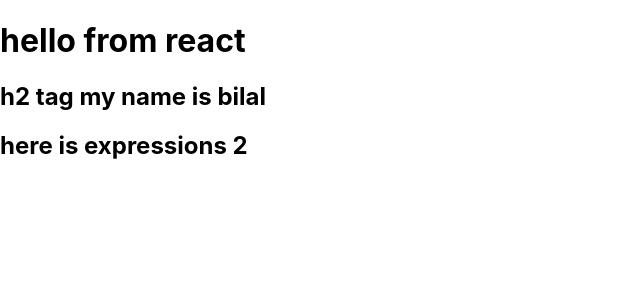
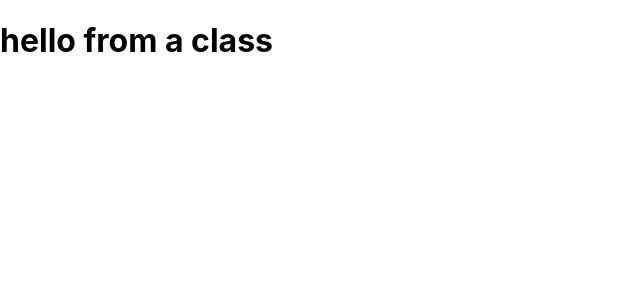
Before and after one commit to bilalgit98/ReactCrashCourse, a React (Create React App) app in the folder react-task-tracker/: page / in a window 1280 px wide. Shown: the top 300 px of the page, without its empty margins (0-640 px from the left). Built offline with nearby package versions, Linux system fonts and the light colour scheme.

Commit message:
Creating a Component

```diff
--- a/react-task-tracker/src/App.js
+++ b/react-task-tracker/src/App.js
@@ -1,15 +1,18 @@
+import React from "react";
+import Header from "./components/Header";
 
+// function App() {
+//   return (
+//     <div className="container">
+//       <Header />
+//     </div>
+//   );
+// }
 
-function App() {
-  const name = 'bilal';
-  return (
-    <div className="container">
-      <h1> hello from react</h1>
-      <h2>h2 tag my name is {name}</h2>
-      <h2>here is expressions {1+1}</h2>
-
-    </div>
-  );
+class App extends React.Component {
+  render() {
+    return <h1> hello from a class</h1>;
+  }
 }
 
 export default App;
--- /dev/null
+++ b/react-task-tracker/src/components/Header.js
@@ -0,0 +1,9 @@
+const header = () => {
+  return (
+    <header>
+      <h1>task tracker</h1>
+    </header>
+  );
+};
+
+export default header;
```
